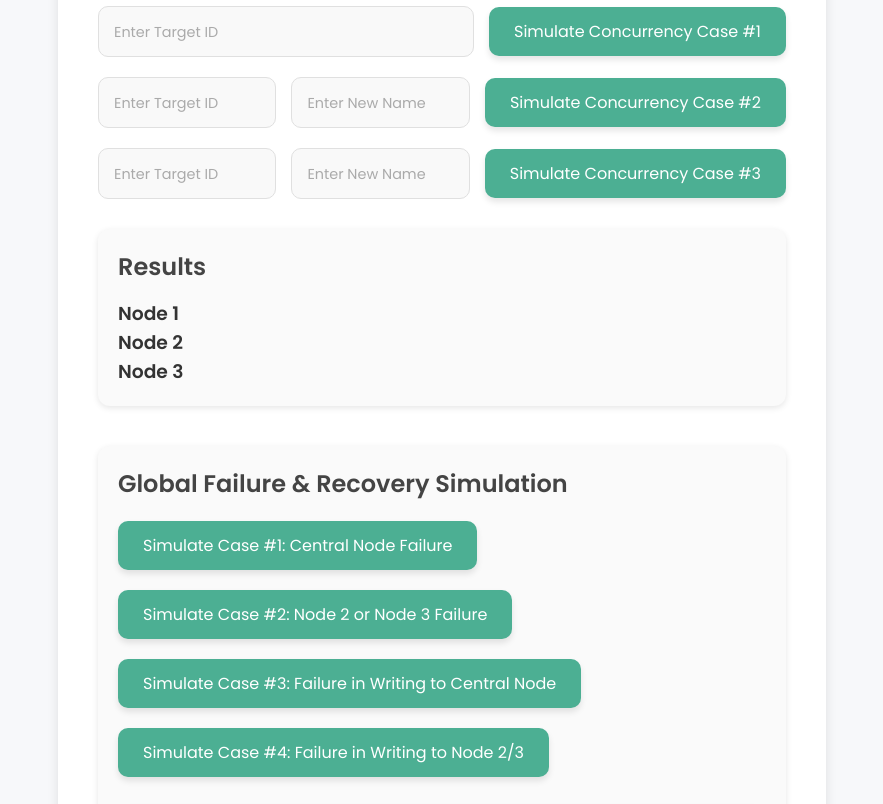
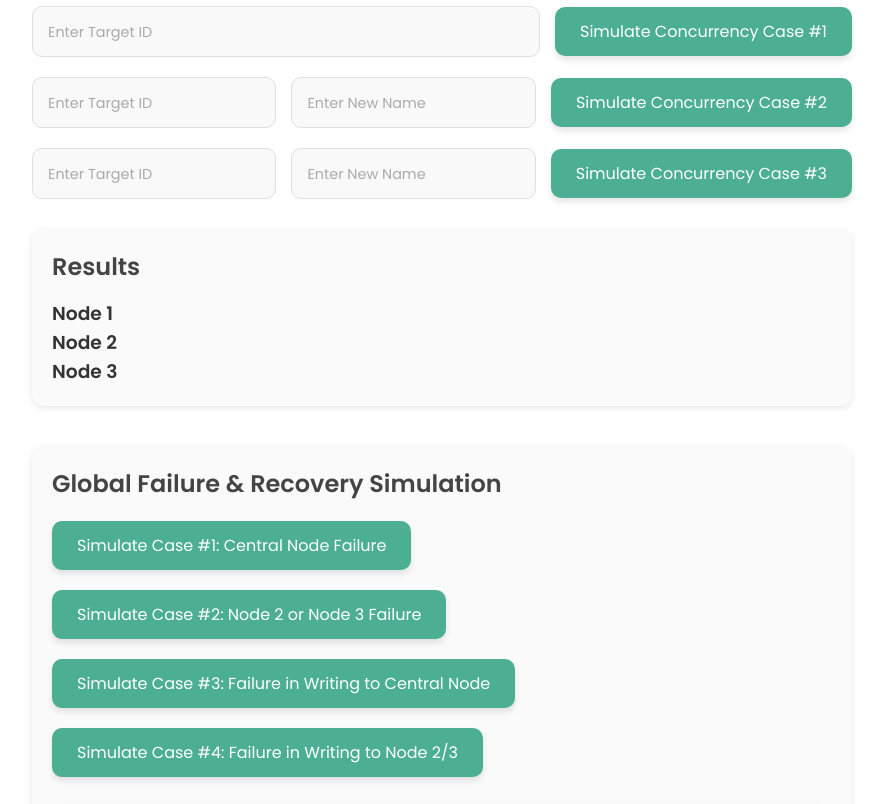
Before and after one commit to azeliahmartinez/stadvdb-mco2, a website: page public/index.html in a window 1280 px wide. Shown: the part 114-918 px from the top of the page, without its empty margins (198-1081 px from the left). Drawn offline with Linux system fonts and the light colour scheme.

```diff
--- a/public/style.css
+++ b/public/style.css
@@ -18,8 +18,8 @@
 /* Container */
 .container {
     background-color: #ffffff;
-    width: 60%;
-    max-width: 800px;
+    width: 80%;
+    max-width: 900px;
     border-radius: 16px;
     box-shadow: 0 6px 12px rgba(0, 0, 0, 0.1);
     padding: 40px;
```
